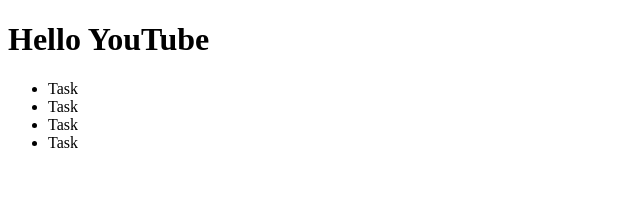
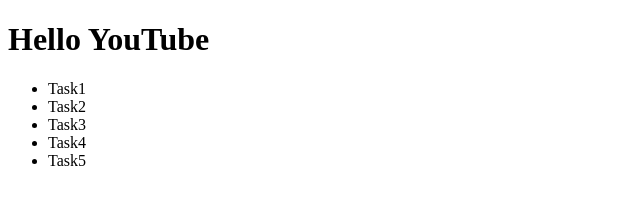
Before and after one commit to LokiSpirit/ext-systems, a plain HTML site: page index.html in a window 1280 px wide. Shown: the full height of the page, 0-640 px from the left. Drawn offline with Linux system fonts and the light colour scheme.

Commit message:
Update index.html

```diff
--- a/index.html
+++ b/index.html
@@ -10,10 +10,11 @@
 <body>
 <h1>Hello YouTube</h1>
 <ul>
-    <li>Task</li>
-    <li>Task</li>
-    <li>Task</li>
-    <li>Task</li>
+    <li>Task1</li>
+    <li>Task2</li>
+    <li>Task3</li>
+    <li>Task4</li>
+    <li>Task5</li>
 </ul>
 </body>
 
```
